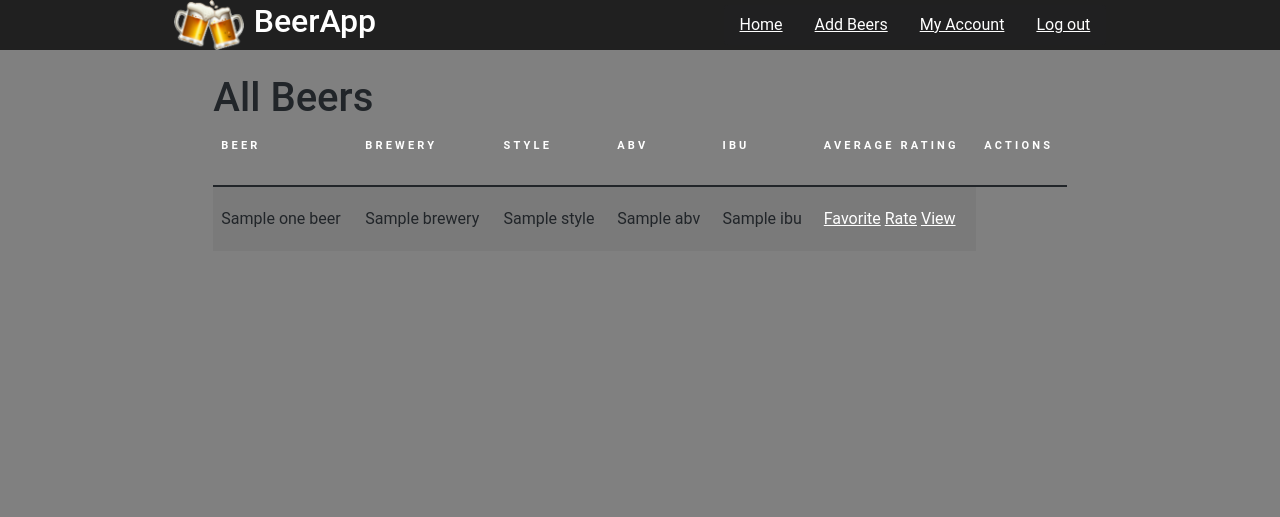
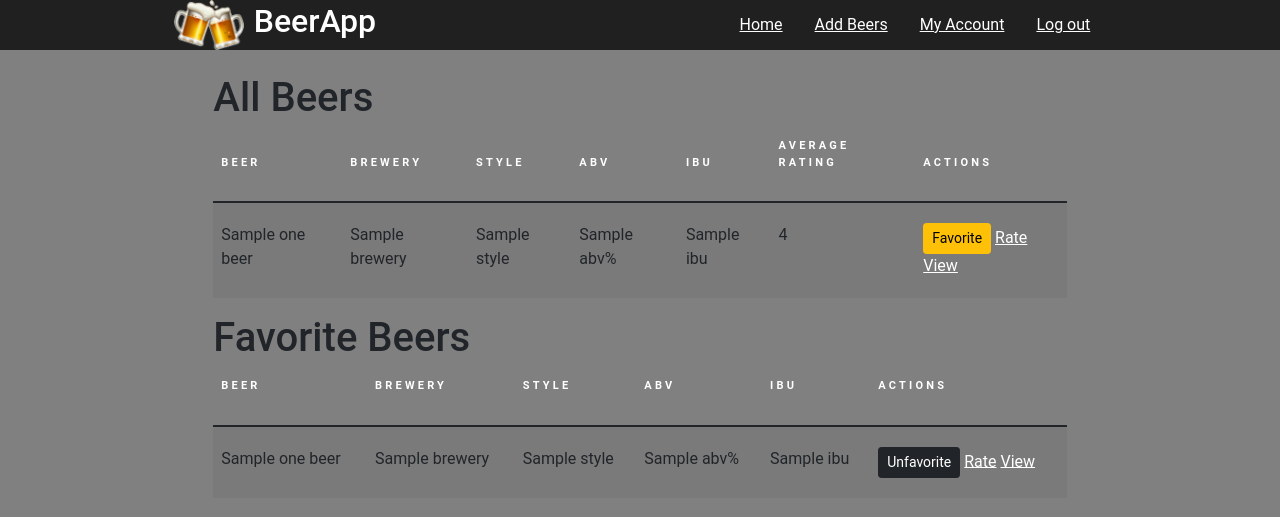
Before and after one commit to Andrew-Danielson/group_project, a Flask app: template flask_app/templates/dashboard.html in a window 1280 px wide. Shown: the top 517 px of the page. Run offline with Flask 2, Linux system fonts and the light colour scheme; the template is opened without the code that fills it: most values are stand-ins (such as "Sample title", 1, 10 or a date in 2020).

Commit message:
Feature - Favorite and Unfavorite; Add images of app

```diff
--- a/flask_app/controllers/ratings.py
+++ b/flask_app/controllers/ratings.py
@@ -12,17 +12,17 @@ def rate_beer_page(id):
     return render_template('rate_beer.html', one_beer = one_beer)
 
 # Route to add rating to database. Redirects back to dashboard
-@app.route('/rating/save-to-db')
+@app.route('/rating/save-to-db', methods=['POST'])
 def save_rating():
     if 'user_id' not in session:
         return redirect('/login')
-    elif not rating.Rating.validate_raiting(request.form):
+    elif not rating.Rating.validate_rating(request.form):
         return redirect(f"/beer/{request.form['beer_id']}/rate")
     else:
         data = {
             'user_id': session['user_id'],
             'beer_id': request.form['beer_id'],
-            'rating': request.form['brewery'],
+            'rating': request.form['rating'],
             'comment': request.form['comment'],
         }
         new_rating_id = rating.Rating.save_rating(data)
--- a/flask_app/controllers/users.py
+++ b/flask_app/controllers/users.py
@@ -42,10 +42,9 @@ def dashboard():
             'id': session['user_id'],
             'user_id': session['user_id']
         }
-        this_user = user.User.get_user_by_id(data)
-        all_favorite_beers = beer.Beer.get_all_favorited_beers_by_user_id(data)
+        this_user = user.User.get_user_with_favorite_beers(data)
         all_beers = beer.Beer.get_all_beers_with_average_rating()
-        return render_template('dashboard.html', all_beers = all_beers, favorite_beers = all_favorite_beers)
+    return render_template('dashboard.html', all_beers = all_beers, this_user = this_user)
 
 # Route to show user registration page
 @app.route('/register')
--- a/flask_app/models/user.py
+++ b/flask_app/models/user.py
@@ -111,5 +111,7 @@ class User:
                 'created_at': row_in_db['beers.created_at'],
                 'updated_at': row_in_db['beers.updated_at'],
             }
-            this_user.favorite_beers.append(beer.Beer(beer_data))
+            beer_instance = beer.Beer(beer_data)
+            beer_instance.favorite_id = row_in_db['favorites.id']
+            this_user.favorite_beers.append(beer_instance)
         return this_user
--- a/flask_app/static/css/style.css
+++ b/flask_app/static/css/style.css
@@ -105,7 +105,7 @@ width: 400px;
 color: #ffe400;
 }
 .rating-css input {
-display: none;
+/* display: none; */
 align-items: center;
 }
 
--- a/flask_app/templates/dashboard.html
+++ b/flask_app/templates/dashboard.html
@@ -15,16 +15,50 @@
                 </tr>
             </thead>
             <tbody>
-                {% for one_beer in all_beers %}
+                {% for one_beer in all_beers%}
+                    {%if one_beer.name != None%}
                     <tr>
                         <td>{{one_beer.name}}</td>
                         <td>{{one_beer.brewery}}</td>
                         <td>{{one_beer.style}}</td>
-                        <td>{{one_beer.ABV}}</td>
+                        <td>{{one_beer.ABV}}%</td>
                         <td>{{one_beer.IBU}}</td>
-                        <!-- <td>Average Rating</td> -->
+                        <td>{{one_beer.average_rating}}</td>
                         <td>
-                            <a href="/beer/{{one_beer.id}}/favorite">Favorite</a>
+                            <a href="/beer/{{one_beer.id}}/favorite" class="btn btn-sm btn-warning">Favorite</a>
+                            <a href="/beer/{{one_beer.id}}/rate">Rate</a>
+                            <a href="/beer/{{one_beer.id}}/view">View</a>
+                        </td>
+                    </tr>
+                    {%endif%}
+                {% endfor %}
+            </tbody>
+        </table>
+        <h1 class="">Favorite Beers</h1>
+        {%if this_user.favorite_beers[0].name == None%}
+        <h2 class="text-light text-center">Favorite some Beers</h2>
+        {%else%}
+        <table class="table table-striped custom-table">
+            <thead>
+                <tr>
+                    <th>Beer</th>
+                    <th>Brewery</th>
+                    <th>Style</th>
+                    <th>ABV</th>
+                    <th>IBU</th>
+                    <th>Actions</th>
+                </tr>
+            </thead>
+            <tbody>
+                {% for one_beer in this_user.favorite_beers%}
+                    <tr>
+                        <td>{{one_beer.name}}</td>
+                        <td>{{one_beer.brewery}}</td>
+                        <td>{{one_beer.style}}</td>
+                        <td>{{one_beer.ABV}}%</td>
+                        <td>{{one_beer.IBU}}</td>
+                        <td>
+                            <a href="/beer/remove-favorite/{{one_beer.favorite_id}}" class="btn btn-sm btn-dark">Unfavorite</a>
                             <a href="/beer/{{one_beer.id}}/rate">Rate</a>
                             <a href="/beer/{{one_beer.id}}/view">View</a>
                             <!-- {# if .user_id == session.user_id #} -->
@@ -36,5 +70,6 @@
                 {% endfor %}
             </tbody>
         </table>
+        {%endif%}
     </div>
 {% endblock %}
```
Also changed, not shown: flask_app/controllers/beers.py (+6 -3 lines), flask_app/models/beer.py (+14 -2 lines), flask_app/models/rating.py (+7 -8 lines), flask_app/templates/rate_beer.html (+5 -5 lines), flask_app/static/img/Add_Beer.png (added), flask_app/static/img/Show_Beer.png (added), flask_app/static/img/dashboard.png (added).
